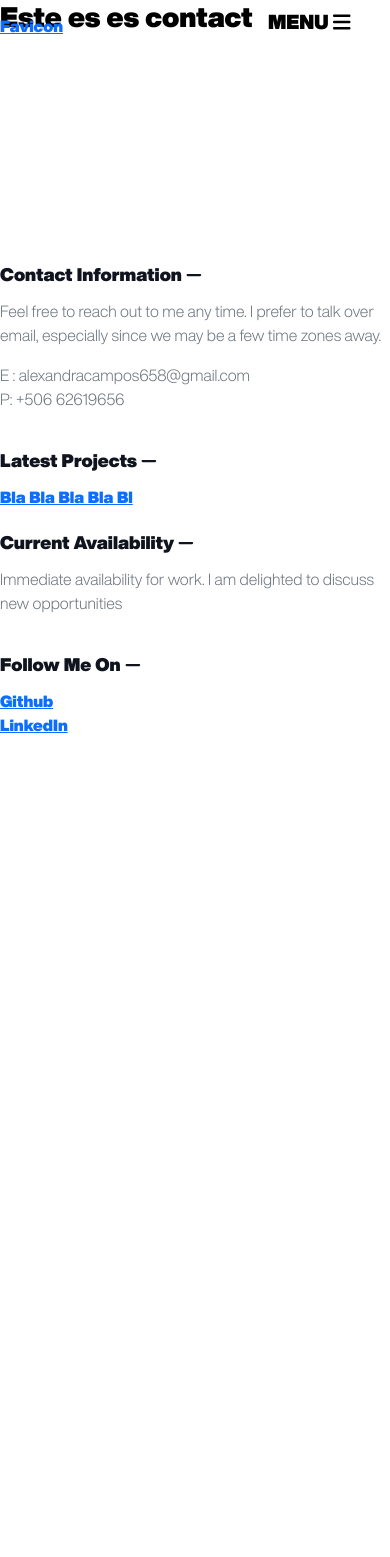
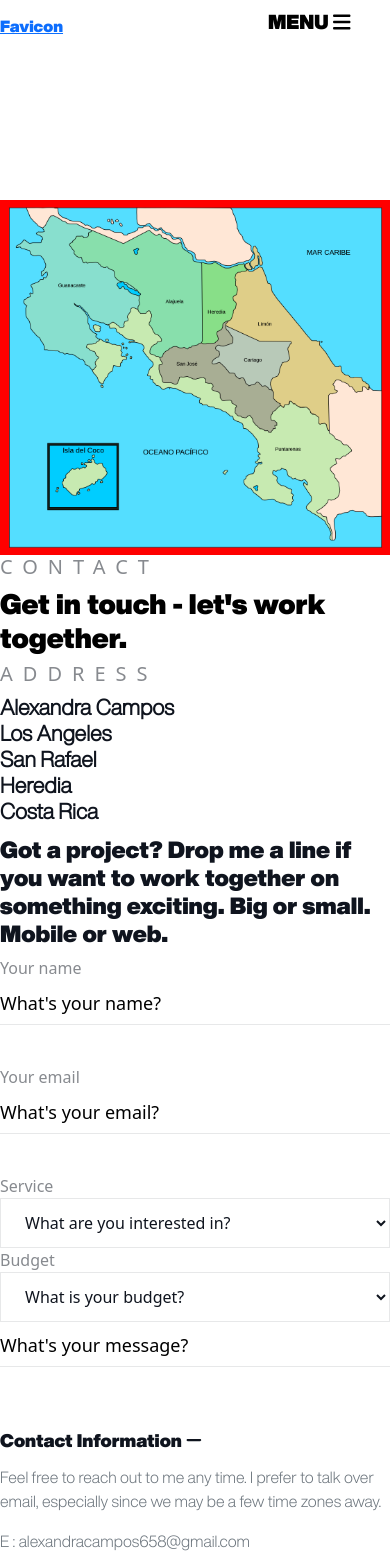
Before and after one commit to lexie70/My-Portfolio, a Next.js app: page /contact in a window 390 px wide. Shown: the top 1557 px of the page. Before the commit the page ends 844 px from the top, so only its background shows below. Built offline with nearby package versions, Linux system fonts and the light colour scheme.

Commit message:
mobile first contact

```diff
--- a/src/app/components/NeedADeveloper.jsx
+++ b/src/app/components/NeedADeveloper.jsx
@@ -9,7 +9,7 @@ export default function NeedADeveloper() {
     <div className={`${style.mainbox} center-needadeveloper-text`}>
         <div className="centering">
             <h5 className={style.need}>need a developer?</h5>
-            <Link href="/together">
+            <Link href="/contact">
                 <h1 className= "text">
                     <span >Let's work Together</span>
                     <span>
--- a/src/app/contact/page.jsx
+++ b/src/app/contact/page.jsx
@@ -1,7 +1,77 @@
 import Link from "next/link"
+import Image from "next/image"
+import MapaCR from "../../../public/img/MapaCR.png"
+// import {faMinus} from '@fortawesome/free-solid-svg-icons';
+
+
 export default function About() {
   return (<>
-  <h1 className="">Este es es contact</h1>
+  <div className="mobile large-screen">
+    <div className="crmap-size">
+      <Image src={MapaCR} alt="Costa Rica's map"/>
+    </div>
+    <div>
+      <h5 className="">contact</h5>
+      <h1>Get in touch - let's work together.</h1>
+      <h5>address</h5>
+      <h4>
+        <b>
+        Alexandra Campos<br/>
+        Los Angeles<br/>
+        San Rafael<br/>
+        Heredia<br/>
+        Costa Rica
+        </b>
+      </h4>
+
+    </div>
+    <SendAMessage/>
+  </div>
   </>
   )
 }
+
+function SendAMessage(){
+  return<>
+  <div>
+    <h3>Got a project? Drop me a line if you want to work together on something exciting.
+      Big or small. Mobile or web.
+    </h3>
+    <div className="input-container">
+      <label>Your name</label>
+        <input placeholder="What's your name?"/>
+
+      <label>Your email</label>
+        <input placeholder="What's your email?"/>
+
+      <div className="">
+        <label>Service</label>
+          <select>
+            <option value="What are you interested in?">What are you interested in?</option>
+            <option value="Need help with a one time project">Need help with a one time project</option>
+            <option value="Looking for a longterm partnership">Looking for a longterm partnership</option>
+            <option value="Want to hire me full-time">Want to hire me full-time</option>
+            <option value="Just wanted to say hi!">Just wanted to say hi!</option>
+          </select>
+      </div>
+
+      <div className="">
+        <label>Budget</label>
+        <select>
+          <option value="What is your budget?">What is your budget?</option>
+          <option value="$500 - $1000">$500 - $1000</option>
+          <option value="$1000 - $2500">$1000 - $2500</option>
+          <option value="$2500 - $5000">$2500 - $5000</option>
+          <option value="$5000 or more">$5000 or more</option>
+        </select>
+      </div>
+
+      <input placeholder="What's your message?"/>
+      <div>
+        {/* <FontAwesomeIcon icon={faMinus} /> */}
+      </div>
+
+    </div>
+  </div>
+  </>
+}
--- a/src/app/globals.css
+++ b/src/app/globals.css
@@ -278,7 +278,7 @@ h3 strong{
   border-bottom: none !important;
 }
 
-/* lets work together classes */
+/* contact classes */
 
 .crmap-size{
   > img{
@@ -287,3 +287,44 @@ h3 strong{
     background-color: red;
   }
 }
+.input-container input{
+  background: #fff;
+  width: 100%;
+  height: 45px;
+  font-size: 1.125rem;
+  line-height: 1.875rem;
+  font-weight: 500;
+  color: #000000;
+  padding: 8px 0 6px 0;
+  border: 1px solid #e7e8e9;
+  border-width: 0 0 1px 0;
+  margin-bottom: 40px;
+  /* background-color:pink; */
+}
+.input-container label{
+  color:#878a8f;
+}
+
+.input-container input:focus{
+  outline: none;
+  /* background-color: aqua; */
+}
+::placeholder{
+  color:#000000;
+}
+select{
+  background: #fff;
+  width: 100%;
+  /* background-size: 20px 20px; */
+  color: #0f141e;
+  width: 100%;
+  height: 50px;
+  /* font-size: 1.125rem; */
+  line-height: 50px;
+  font-weight: 500;
+  color: #0f141e;
+  cursor: pointer;
+  padding: 1px 50px 0 20px;
+  border: 1px solid #e7e8e9;
+  /* transition: all .2s cubic-bezier(.3,0,.5,1); */
+}
```
Also changed, not shown: src/app/together/page.jsx (deleted, +0 -66 lines), 1 other file (tests, documents, lock files or other folders).
